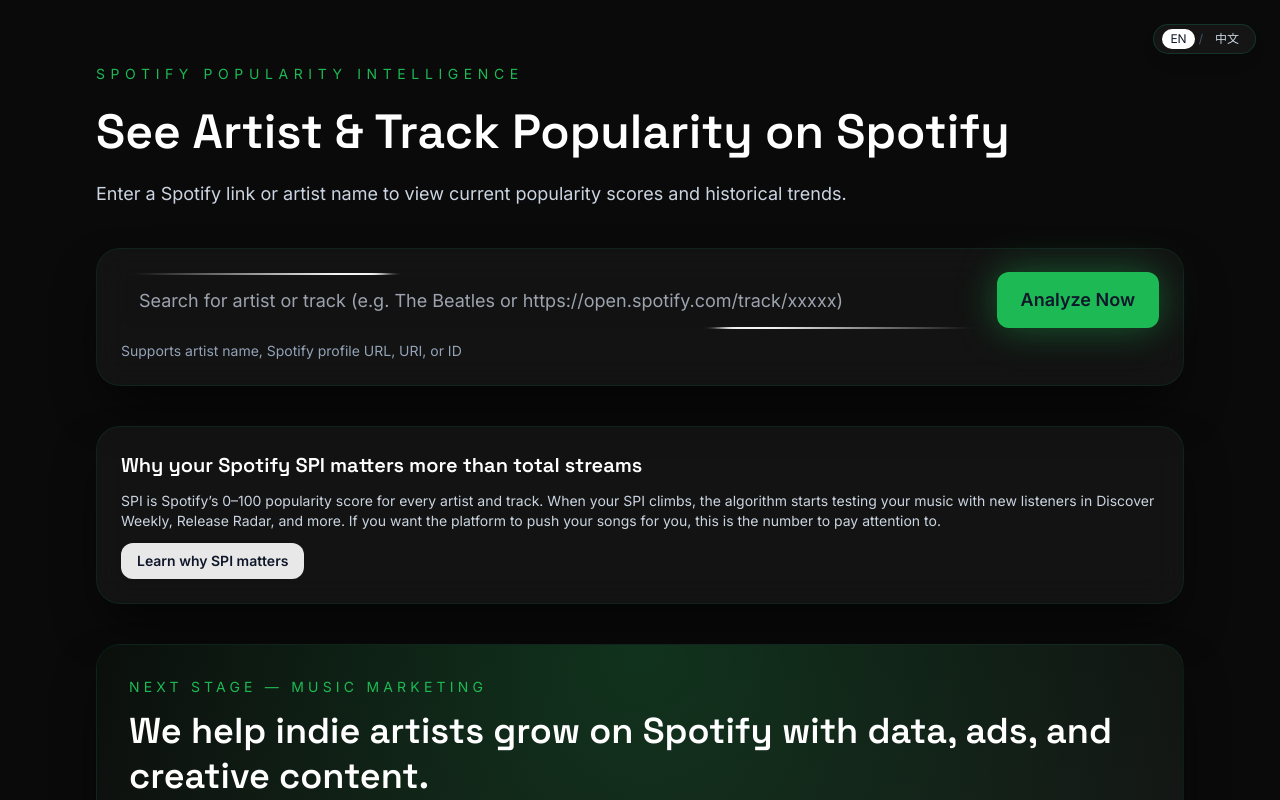
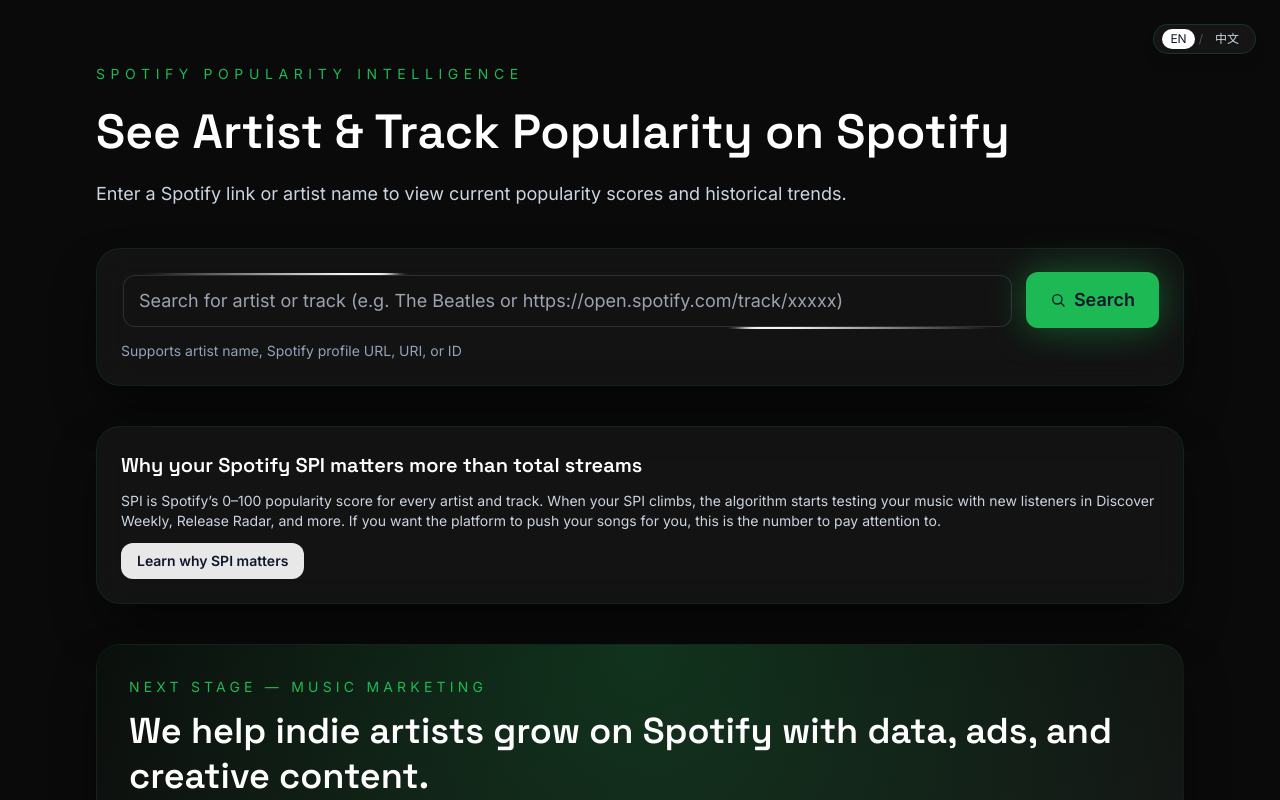
Before and after one commit to ahleric/spi-tool, a Next.js app: page / in a window 1280 px wide. Shown: the top 800 px of the page. Built offline with nearby package versions, Linux system fonts and the light colour scheme; no server answers.

Commit message:
Polish search input glow and labels

```diff
--- a/src/app/globals.css
+++ b/src/app/globals.css
@@ -62,6 +62,7 @@
   background-color: #121212;
   height: 100%;
   width: 100%;
+  box-shadow: inset 0 0 0 1px rgba(255, 255, 255, 0.12);
 }
 
 @keyframes border-walk-1 {
--- a/src/components/search/search-form.tsx
+++ b/src/components/search/search-form.tsx
@@ -152,16 +152,31 @@
             type="submit"
             disabled={isBusy}
             className={clsx(
-              "rounded-lg md:rounded-xl px-4 md:px-6 py-3 text-base md:text-lg font-semibold transition relative overflow-hidden whitespace-nowrap min-w-[120px] text-center md:text-left",
+              "inline-flex items-center justify-center gap-2 rounded-lg md:rounded-xl px-4 md:px-6 py-3 text-base md:text-lg font-semibold transition relative overflow-hidden whitespace-nowrap min-w-[120px]",
               isBusy
                 ? "cursor-not-allowed bg-slate-700 text-slate-300"
                 : "bg-brand-primary text-slate-900 shadow-glow hover:bg-brand-primary/90 hover:shadow-[0_0_45px_rgba(29,185,84,0.6)] hover:-translate-y-0.5 focus-visible:outline-none focus-visible:ring-2 focus-visible:ring-brand-primary/60 focus-visible:ring-offset-2 focus-visible:ring-offset-slate-950 animate-button-glow",
             )}
           >
             {isBusy && (
-              <span className="mr-2 inline-block h-4 w-4 animate-spin rounded-full border-2 border-slate-800 border-t-transparent" />
+              <span className="inline-block h-4 w-4 animate-spin rounded-full border-2 border-slate-800 border-t-transparent" />
             )}
-            {isBusy ? t(locale, "searching") : t(locale, "searchButtonText")}
+            {!isBusy && (
+              <svg
+                className="h-4 w-4"
+                viewBox="0 0 24 24"
+                fill="none"
+                stroke="currentColor"
+                strokeWidth="2"
+                strokeLinecap="round"
+                strokeLinejoin="round"
+                aria-hidden="true"
+              >
+                <circle cx="11" cy="11" r="7" />
+                <line x1="16.65" y1="16.65" x2="21" y2="21" />
+              </svg>
+            )}
+            <span>{isBusy ? t(locale, "searching") : t(locale, "searchButtonText")}</span>
           </button>
         </div>
         {error ? (
--- a/src/lib/i18n.ts
+++ b/src/lib/i18n.ts
@@ -55,7 +55,7 @@
     retry: "重试",
 
     // Home page
-    searchPlaceholder: "搜索艺术家或曲目",
+    searchPlaceholder: "输入艺术家或曲目名称",
     searchButton: "搜索",
     searching: "搜索中...",
     searchHint: "支持艺术家名称、Spotify 链接、URI 或 ID，例如：The Beatles 或 https://open.spotify.com/track/xxxxx",
@@ -94,7 +94,7 @@
     title: "用数据看清艺人 & 单曲在 Spotify 上的流行指数",
     subtitle: "输入 Spotify 链接或艺人名称，查看最新流行指数和历史走势。",
     searchLabel: "搜索艺人或歌曲",
-    searchButtonText: "立即搜索",
+    searchButtonText: "搜索",
     brandTitle: "Next Stage 音乐增长",
     brandSubtitle: "我们用数据策略，帮中国独立音乐人找到第一批精准的海外听众。",
     spiIntroTitle: "一分钟读懂SPI与Spotify算法机制",
@@ -150,7 +150,7 @@
     title: "See Artist & Track Popularity on Spotify",
     subtitle: "Enter a Spotify link or artist name to view current popularity scores and historical trends.",
     searchLabel: "Spotify popularity search",
-    searchButtonText: "Analyze Now",
+    searchButtonText: "Search",
     brandTitle: "Next Stage — Music Marketing",
     brandSubtitle: "We help indie artists grow on Spotify with data, ads, and creative content.",
     spiIntroTitle: "Why your Spotify SPI matters more than total streams",
```
